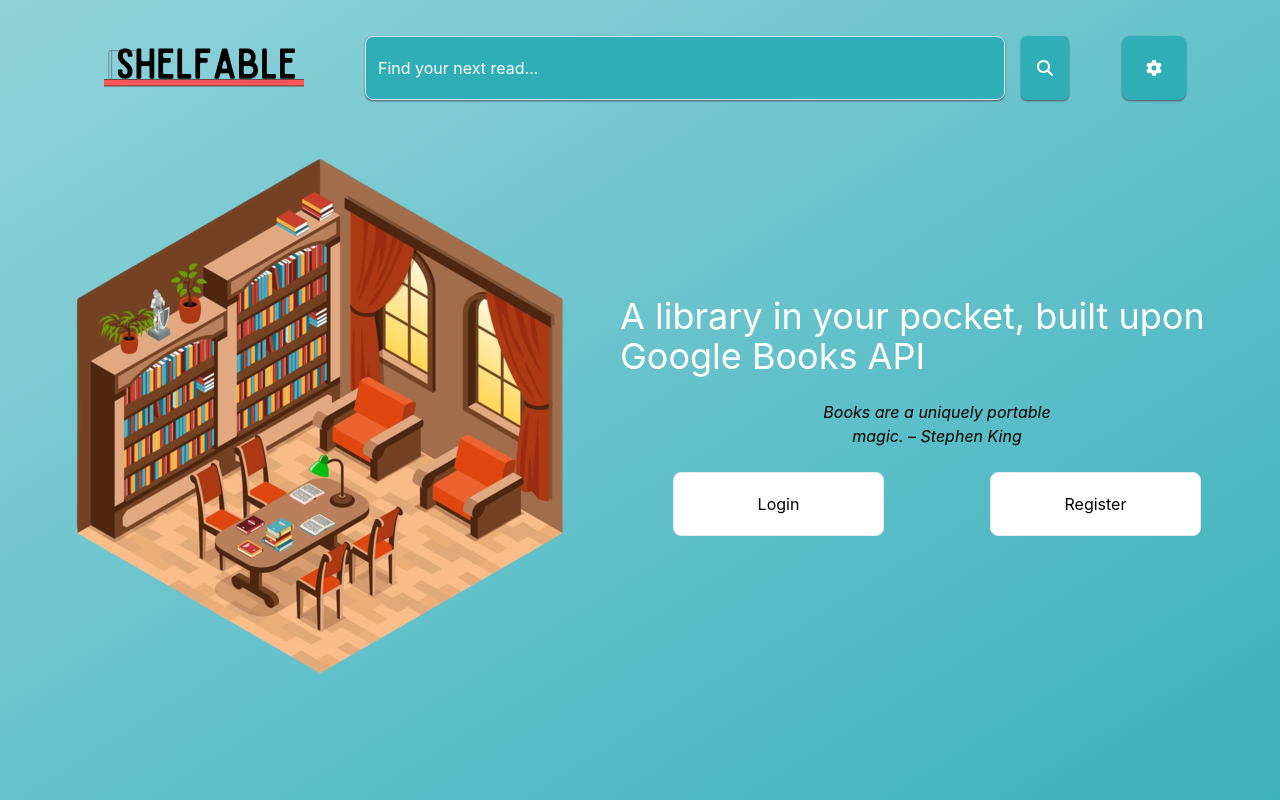
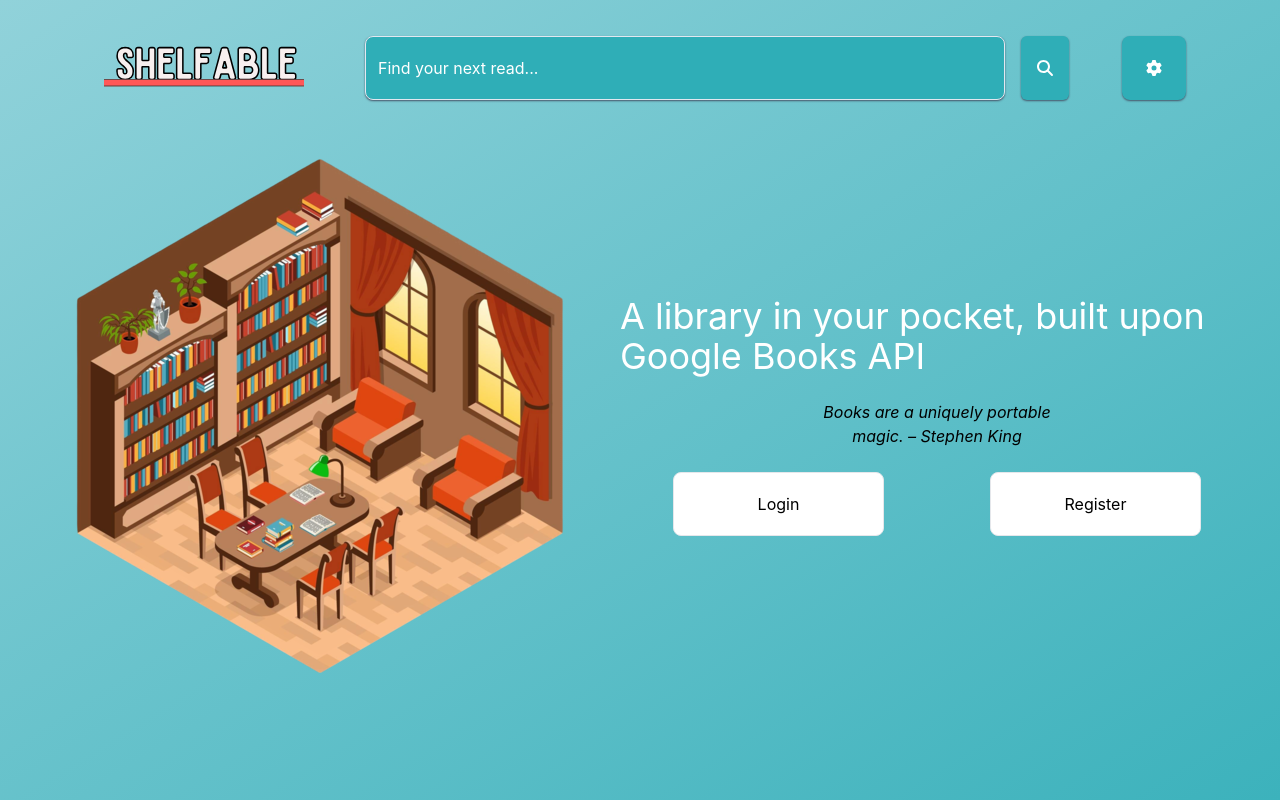
Before and after one commit to Alberto23B/shelfable, a React (Vite) app in the folder client/: page / in a window 1280 px wide. Built offline with nearby package versions, Linux system fonts and the light colour scheme; no server answers.

Commit message:
Update header

```diff
--- a/client/src/context/ThemeContext.jsx
+++ b/client/src/context/ThemeContext.jsx
@@ -17,7 +17,7 @@ function themeReducer(theme, action) {
   }
 }
 
-const initialTheme = localStorage.getItem("theme");
+const initialTheme = localStorage.getItem("theme") || "light";
 
 ThemeContextProvider.propTypes = {
   children: PropTypes.object,
--- a/client/src/presentational/Header.jsx
+++ b/client/src/presentational/Header.jsx
@@ -1,11 +1,15 @@
-import shelfable from "../img/shelfable.svg";
+import shelfableDark from "../img/shelfable_dark.svg";
 
 export default function Header() {
   return (
     <header className="mr-8 w-max md:w-fit md:mx-4 md:mr-0">
       <div className="w-full">
         <a href="/">
-          <img src={shelfable} alt="site header" className="px-10 lg:px-2" />
+          <img
+            src={shelfableDark}
+            alt="site header"
+            className="px-10 lg:px-2"
+          />
         </a>
       </div>
     </header>
```
Also changed, not shown: client/src/App.jsx (+7 -1 lines), client/src/img/shelfable.svg (deleted), client/src/img/shelfable_dark.svg (added).
